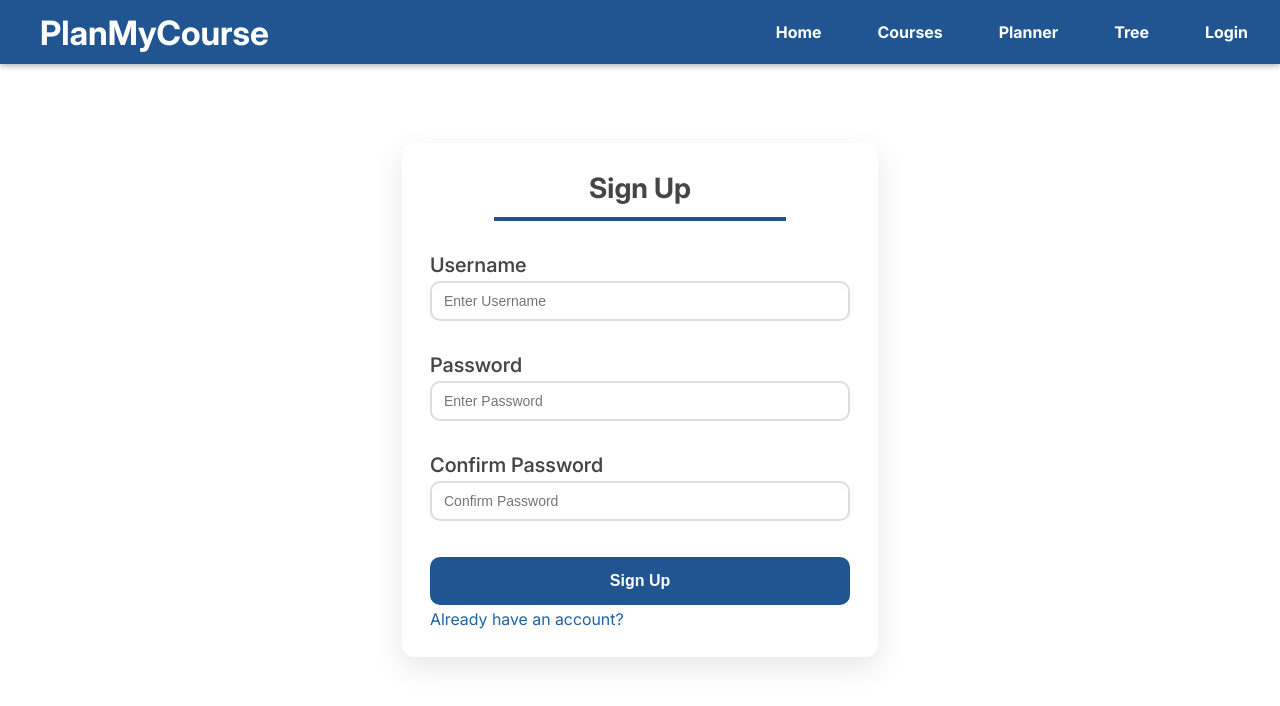
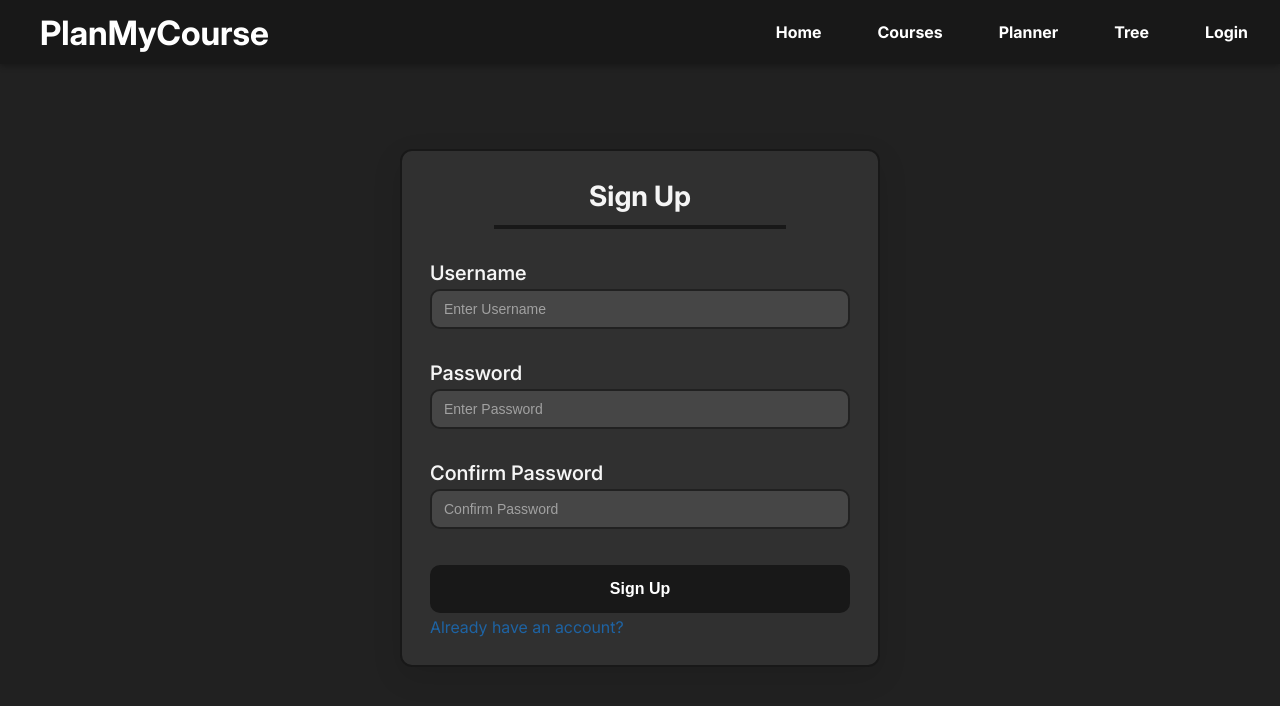
Before and after one commit to spookyoo/PlanMyCourse, a React app in the folder frontend/: page /signup in a window 1280 px wide. Shown: the top 706 px of the page. Built offline with nearby package versions, Linux system fonts and the light colour scheme; no server answers; the HTML template or start-up script is replaced by a standard one.

Commit message:
Partial implementation of darkmode
- Added and implemented variable colors
- Implementation for CoursePage, HomePage, PlannerPage, SignupPage, CataloguePage
- CSS Fixes

```diff
--- a/frontend/src/app/App.css
+++ b/frontend/src/app/App.css
@@ -1,14 +1,31 @@
-#root {
+:root {
   margin: 5rem auto;
   --primary-color: #215591;
-  /* --primary-color: #0B6A41; */
+  --secondary-color: #FFFFFF;
+  --text-color: #454545;
+  --text-muted: #454545;
+  --bg-color: #F2F0EF;
+  --bg-elevated: #F7F6F5;
+}
+
+[data-theme="dark"] {
+  --primary-color: #181818;
+  --secondary-color: #464646;
+  --text-color: #F5F5F5;
+  --text-muted: #a1a1a1;
+  --bg-color: #212121;
+  --bg-elevated: #303030;
 }
 
 body {
   font-family: "Inter", serif;
-  color: #454545;
-  /* background-color: #F2F0EF; */
-  background-color:
+  color: var(--text-color);
+  background-color: var(--bg-color);
+  caret-color: var(--text-color);
+}
+
+::placeholder {
+  color: var(--text-muted);
 }
 
 @font-face {
--- a/frontend/src/app/App.jsx
+++ b/frontend/src/app/App.jsx
@@ -10,9 +10,13 @@ import SignUpPage from './pages/SignUpPage'
 import LoginPage from './pages/LoginPage'
 
 import { useAuth } from '../hooks/useAuth';
+import { useEffect } from 'react';
 
 function App() {
   const user = useAuth();
+  useEffect(() => {
+    document.documentElement.dataset.theme = "dark";
+  }, []);
 
   return (
     <div>
--- a/frontend/src/app/pages/CataloguePage.css
+++ b/frontend/src/app/pages/CataloguePage.css
@@ -9,7 +9,7 @@
     position: sticky;
     top: 4em;
     z-index: 2;
-    background-color: #F2F0EF;
+    background-color: var(--bg-color);
     margin-top: -10em;
 }
 
@@ -49,9 +49,15 @@
     padding: 12px 20px;
     font-size: 16px;
     border: 2px solid #ddd;
+    background-color: var(--secondary-color);
+    color: var(--text-color);
     border-radius: 10px;
     outline: none;
     transition: border-color 0.2s ease;
+}
+
+[data-theme="dark"] .catalogue-search-input {
+  border: 2px solid #2E2E2E;
 }
 
 .catalogue-search-input:focus {
@@ -59,7 +65,7 @@
 }
 
 .catalogue-search-input::placeholder {
-    color: #999;
+    color: var(--text-muted);
 }
 
 .catalogue-sort {
@@ -72,7 +78,7 @@
 .catalogue-sort button {
     padding: 10px 20px;
     background-color: var(--primary-color);
-    color: white;
+    color: #FFFFFF;
     border: none;
     border-radius: 8px;
     font-size: 14px;
--- a/frontend/src/app/pages/CoursePage.css
+++ b/frontend/src/app/pages/CoursePage.css
@@ -123,9 +123,13 @@ h3, h5 {
     display: flex;
     justify-content: space-evenly;
     background-color: #D9D9D9;
-    width: 100%;
-    margin: 3rem 0;
+    width: 110%;
+    margin: 3rem -5%;
     box-shadow: 0px 6px 6px 0px rgba(0, 0, 0, 0.3);
+}
+
+[data-theme="dark"] .course-review-section {
+    background-color: var(--bg-elevated);
 }
 
 .course-statistics,
@@ -174,9 +178,19 @@ h3, h5 {
     outline: none;
     padding: 16px;
     border-radius: 10px;
-    border: 1px solid var(--primary-color);
+    border: 2px solid #828282;
     font-family: Inter;
-    color:#454545
+    background-color: var(--secondary-color);
+    color: var(--text-color);
+    transition: border-color 0.2s ease;
+}
+
+.course-new-review textarea:focus {
+    border-color: var(--primary-color);
+}
+
+[data-theme="dark"].course-new-review textarea {
+    border-color: var(--primary-color);
 }
 
 .course-new-buttons {
@@ -186,7 +200,6 @@ h3, h5 {
     align-items: end;
     margin-top: 1rem;
 }
-
 
 .new-star {
   font-size: 40px;
--- a/frontend/src/app/pages/HomePage.css
+++ b/frontend/src/app/pages/HomePage.css
@@ -24,6 +24,10 @@
   text-align: center;
 }
 
+[data-theme="dark"] .website-name h1 {
+  color: #FFFFFF;
+}
+
 .search-bar {
   display: flex;
   width: 50em;
@@ -33,7 +37,8 @@
   flex: 1;
   padding: 1rem 2em;
   font-size: 1rem;
-  border: 2px solid #ffffff;
+  border: 2px solid var(--secondary-color);
+  background-color: var(--secondary-color);
   border-radius: 50px;
   outline: none;
   box-shadow: 0px 20px 20px rgba(0, 0, 0, 0.3);
--- a/frontend/src/app/pages/PlannerPage.css
+++ b/frontend/src/app/pages/PlannerPage.css
@@ -6,13 +6,12 @@
 .planner-header {
   width: 100%;
   max-width: 1111px;
-  margin: 4rem auto -1rem auto;
+  margin: auto;
 }
 
 .planner-header h1 {
-  padding-top: 40px;
   padding-left: 16px;
-  margin-bottom: 0px;
+  margin: auto 0px;
   font-size: 40px;
   font-weight: bold;
 }
@@ -21,7 +20,6 @@
   height: 4px;
   border: none;
   background-color: var(--primary-color);;
-  margin-bottom: 30px;
 }
 
 /* Undo Notifications Container */
--- a/frontend/src/app/pages/SignUpPage.css
+++ b/frontend/src/app/pages/SignUpPage.css
@@ -13,7 +13,8 @@
 
 .signUpCard {
   width: 420px;
-  background-color: #ffffff;
+  background-color: var(--bg-elevated);
+  border: 2px solid var(--primary-color);
   border-radius: 12px;
   box-shadow: 0 10px 30px rgba(0,0,0,0.1);
   padding: 28px;
@@ -30,7 +31,9 @@
 .signUpCard input {
   padding: 10px 12px;
   font-size: 14px;
-  border: 2px solid #ddd;
+  border: 2px solid var(--bg-color);
+  background-color: var(--secondary-color);
+  color: var(--text-color);
   border-radius: 10px;
   outline: none;
   transition: border-color 0.2s ease;
@@ -61,7 +64,7 @@
   cursor: pointer;
   margin-top: 12px;
   background-color: var(--primary-color);
-  color:#ffffff;
+  color:#FFFFFF;
   border: none;
   font-weight: bold;
 }
--- a/frontend/src/components/Catalogue/CatalogueCourse.css
+++ b/frontend/src/components/Catalogue/CatalogueCourse.css
@@ -10,13 +10,14 @@
   box-shadow: 0px 4px 4px 0px rgba(0, 0, 0, 0.3);
 }
 
-.catalogue-course:nth-child(odd) {
-  background-color: #D6D6D4;
+.catalogue-course {
+  background-color: #E6E6E6;
 }
 
-.catalogue-course:nth-child(even) {
-  background-color: #E6E6E6;
+[data-theme="dark"] .catalogue-course {
+  background-color: #2E2E2E;
 }
+
 
 .course-title {
   cursor: pointer;
--- a/frontend/src/components/Planner/Accordion.css
+++ b/frontend/src/components/Planner/Accordion.css
@@ -13,7 +13,6 @@
   padding: 0.75rem 1rem;
   text-align: left;
   background-color: var(--primary-color);
-  color: #f9f9f9;
   cursor: pointer;
   display: flex;
   justify-content: space-between;
@@ -73,7 +72,7 @@
   height: 30px;
   border: 3px solid var(--primary-color);
   border-radius: 4px;
-  background-color: #fff;
+  background-color: #FFFFFF;
   transition: background-color 0.2s, border-color 0.2s;
   display: flex;
   align-items: center;
@@ -109,6 +108,14 @@
 
 .accordion-class:nth-child(even) {
   background-color: #E6E6E6;
+}
+
+[data-theme="dark"] .accordion-class:nth-child(odd) {
+  background-color: #2E2E2E;
+}
+
+[data-theme="dark"] .accordion-class:nth-child(even) {
+  background-color: #282828;
 }
 
 .accordion-class p {
```
